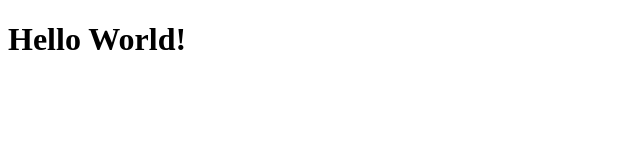
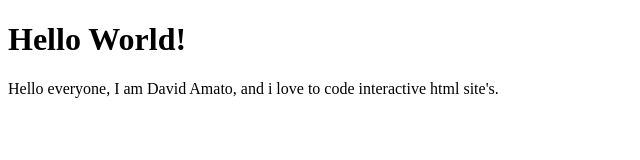
Before and after one commit to davidamato8861/gh-pages-test, a plain HTML site: page index.html in a window 1280 px wide. Shown: the whole page, without its empty margins (0-640 px from the left). Drawn offline with Linux system fonts and the light colour scheme.

Commit message:
remove test from site title and add begin text to index.html

```diff
--- a/index.html
+++ b/index.html
@@ -2,9 +2,10 @@
 <html>
   <head>
     <meta charset="UTF-8">
-    <title>David's Test Site</title>
+    <title>David's Site</title>
   </head>
   <body>
   <h1>Hello World!</h1>
+  <P>Hello everyone, I am David Amato, and i love to code interactive html site's.</P>
   </body>
 </html>
```
